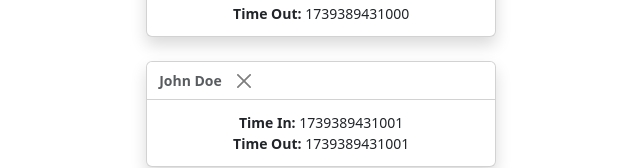
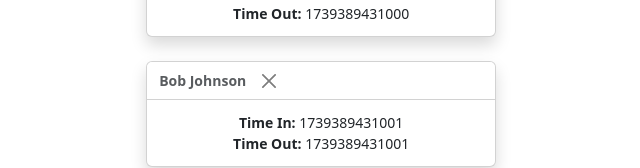
Before and after one commit to PValdovinos/forestry-club, a React (Vite) app in the folder forestry-club-hour-tracker/: page /AdminReview in a window 1280 px wide. Shown: the part 489-657 px from the top of the page, without its empty margins (453-1093 px from the left). Built offline with nearby package versions, Linux system fonts and the light colour scheme.

Commit message:
add date objects to admin review

```diff
--- a/forestry-club-hour-tracker/src/AdminReview.jsx
+++ b/forestry-club-hour-tracker/src/AdminReview.jsx
@@ -6,12 +6,16 @@ const test_data = [
     {
         ['name']: 'John Doe',
         ['time_in']: Date.now(),
-        ['time_out']: Date.now()
+        ['time_out']: Date.now(),
+        ['date_volunteered']: Date.now(),
+        ['date_submitted']: Date.now()
     },
     {
-        ['name']: 'John Doe',
+        ['name']: 'Bob Johnson',
         ['time_in']: Date.now() + 1,
-        ['time_out']: Date.now() + 1
+        ['time_out']: Date.now() + 1,
+        ['date_volunteered']: Date.now(),
+        ['date_submitted']: Date.now() + 1
     }
 ]
 
@@ -22,10 +26,12 @@ function AdminReview() {
                 {
                     test_data.map(o =>
                         <AdminNotify
-                            key={o.name + o.time_in.toString()}
+                            key={o.name + o.date_submitted.toString()}
                             name={o.name}
                             time_in={o.time_in}
                             time_out={o.time_out}
+                            date_submitted={o.date_submitted}
+                            date_volunteered={o.date_volunteered}
                         />
                     )
                 }
```
